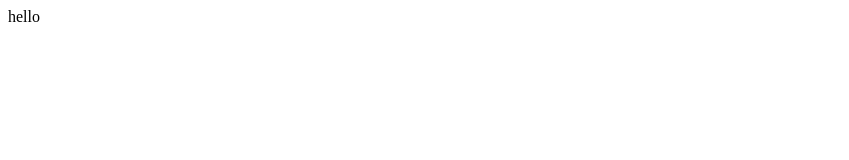
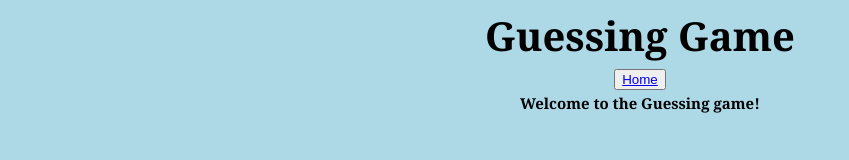
Before and after one commit to jarrenbarlow/kachow, a plain HTML site: page guess.html in a window 1280 px wide. Shown: the whole page, without its empty margins (0-849 px from the left). Drawn offline with Linux system fonts and the light colour scheme; files that its build step writes are made by us from their sources.

Commit message:
Update guess.html

```diff
--- a/guess.html
+++ b/guess.html
@@ -1 +1,28 @@
-hello
+<!DOCTYPE html>
+<html lang="en">
+<head>
+    <meta charset="utf-8">
+    <title>Guessing Game</title>
+
+    <link rel="stylesheet" href="defstyle.css">
+</head>
+
+<body>
+    <header>
+        <h1>Guessing Game</h1>
+    </header>
+    <nav>
+        <button>
+            <a href="bear.html">Home</a>
+        </button>
+    </nav>
+
+    <main>
+        <h2>Welcome to the Guessing game!</h2>
+
+    </main>
+</body>
+
+
+
+</html>
```
